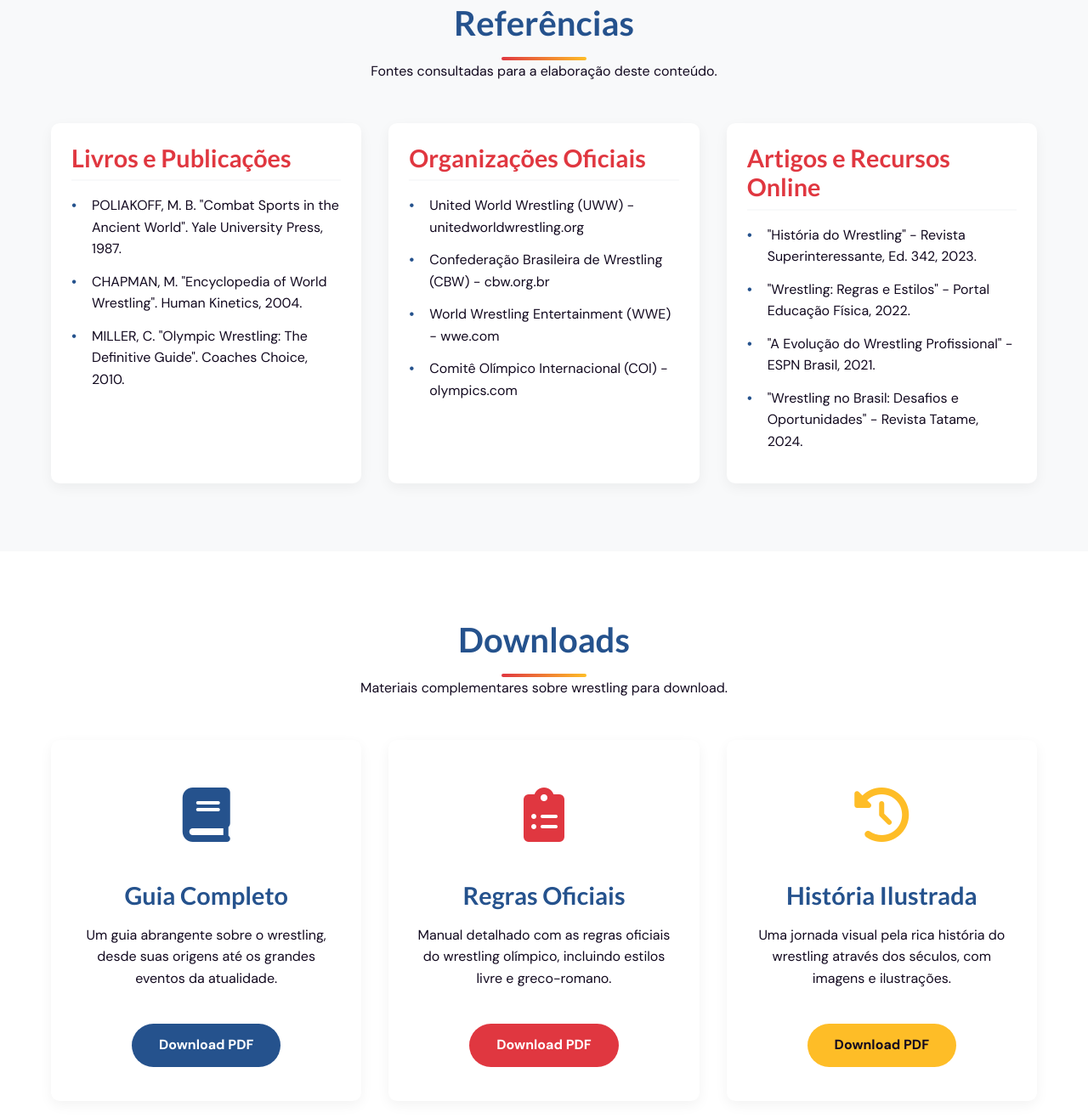
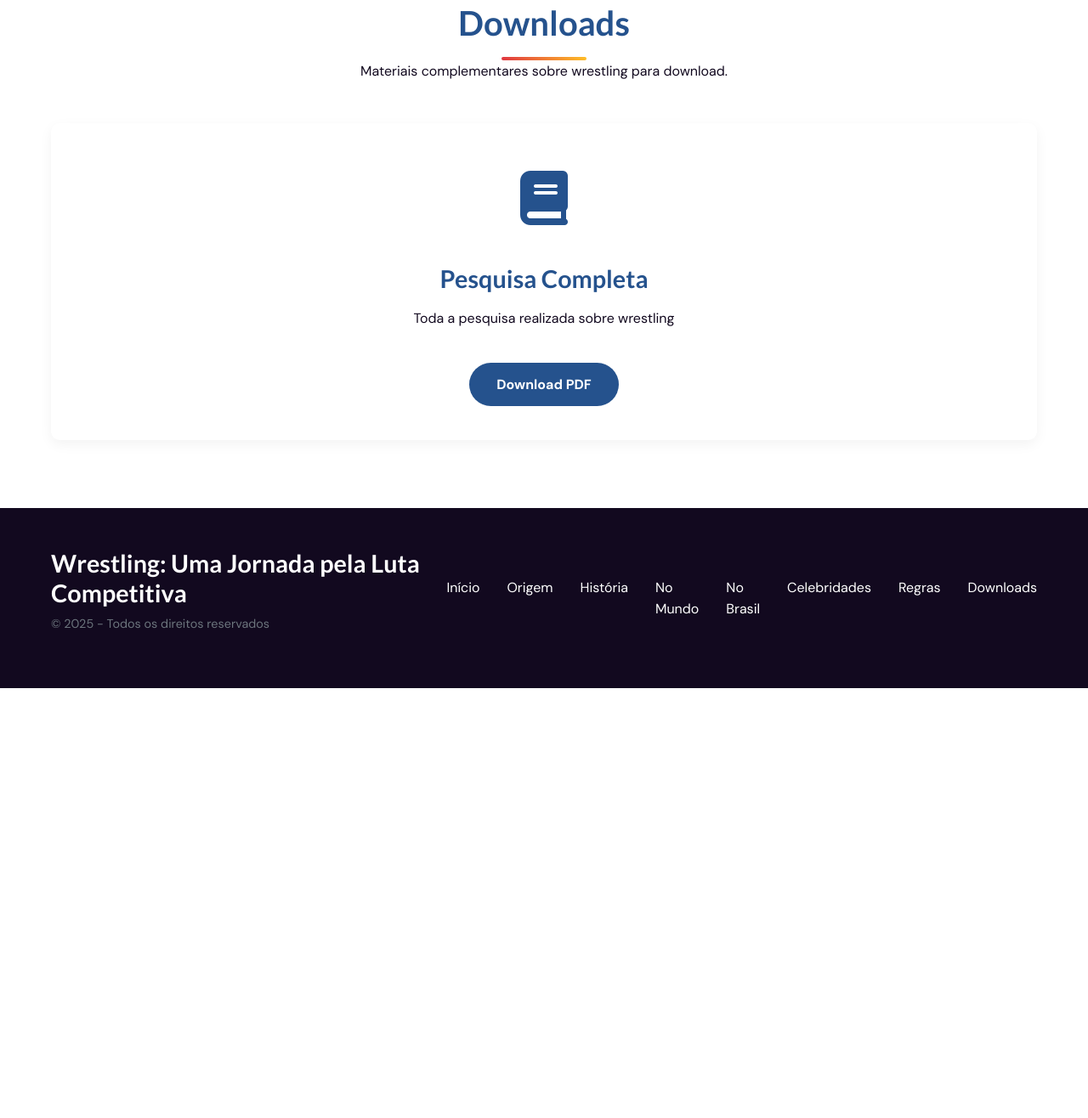
Before and after one commit to Jpo81/wrestling, a plain HTML site: page index.html in a window 1280 px wide. Shown: the part 10024-11340 px from the top of the page at 85% size. After the commit the page ends 10834 px from the top, so only its background shows below. Drawn offline with Linux system fonts and the light colour scheme.

Commit message:
Add files via upload

```diff
--- a/index.html
+++ b/index.html
@@ -585,48 +585,6 @@
         </div>
     </section>
 
-    <!-- Referências -->
-    <section class="section bg-light">
-        <div class="container">
-            <div class="section-header">
-                <h2>Referências</h2>
-                <div class="accent-line"></div>
-                <p>Fontes consultadas para a elaboração deste conteúdo.</p>
-            </div>
-
-            <div class="references-container">
-                <div class="reference-category">
-                    <h3>Livros e Publicações</h3>
-                    <ul>
-                        <li>POLIAKOFF, M. B. "Combat Sports in the Ancient World". Yale University Press, 1987.</li>
-                        <li>CHAPMAN, M. "Encyclopedia of World Wrestling". Human Kinetics, 2004.</li>
-                        <li>MILLER, C. "Olympic Wrestling: The Definitive Guide". Coaches Choice, 2010.</li>
-                    </ul>
-                </div>
-
-                <div class="reference-category">
-                    <h3>Organizações Oficiais</h3>
-                    <ul>
-                        <li>United World Wrestling (UWW) - unitedworldwrestling.org</li>
-                        <li>Confederação Brasileira de Wrestling (CBW) - cbw.org.br</li>
-                        <li>World Wrestling Entertainment (WWE) - wwe.com</li>
-                        <li>Comitê Olímpico Internacional (COI) - olympics.com</li>
-                    </ul>
-                </div>
-
-                <div class="reference-category">
-                    <h3>Artigos e Recursos Online</h3>
-                    <ul>
-                        <li>"História do Wrestling" - Revista Superinteressante, Ed. 342, 2023.</li>
-                        <li>"Wrestling: Regras e Estilos" - Portal Educação Física, 2022.</li>
-                        <li>"A Evolução do Wrestling Profissional" - ESPN Brasil, 2021.</li>
-                        <li>"Wrestling no Brasil: Desafios e Oportunidades" - Revista Tatame, 2024.</li>
-                    </ul>
-                </div>
-            </div>
-        </div>
-    </section>
-
     <!-- Downloads Section -->
     <section id="downloads" class="section">
         <div class="container">
@@ -641,27 +599,9 @@
                     <div class="download-icon">
                         <i class="fas fa-book"></i>
                     </div>
-                    <h3>Guia Completo</h3>
-                    <p>Um guia abrangente sobre o wrestling, desde suas origens até os grandes eventos da atualidade.</p>
-                    <a href="pdf/wrestling_guia_completo.pdf" class="download-btn" download>Download PDF</a>
-                </div>
-
-                <div class="download-card">
-                    <div class="download-icon">
-                        <i class="fas fa-clipboard-list"></i>
-                    </div>
-                    <h3>Regras Oficiais</h3>
-                    <p>Manual detalhado com as regras oficiais do wrestling olímpico, incluindo estilos livre e greco-romano.</p>
-                    <a href="pdf/wrestling_regras_oficiais.pdf" class="download-btn" download>Download PDF</a>
-                </div>
-
-                <div class="download-card">
-                    <div class="download-icon">
-                        <i class="fas fa-history"></i>
-                    </div>
-                    <h3>História Ilustrada</h3>
-                    <p>Uma jornada visual pela rica história do wrestling através dos séculos, com imagens e ilustrações.</p>
-                    <a href="pdf/wrestling_historia_ilustrada.pdf" class="download-btn" download>Download PDF</a>
+                    <h3>Pesquisa Completa</h3>
+                    <p>Toda a pesquisa realizada sobre wrestling</p>
+                    <a href="pdf/pesquisa.pdf" class="download-btn" download>Download PDF</a>
                 </div>
             </div>
         </div>
```
Also changed, not shown: 1 other file.
